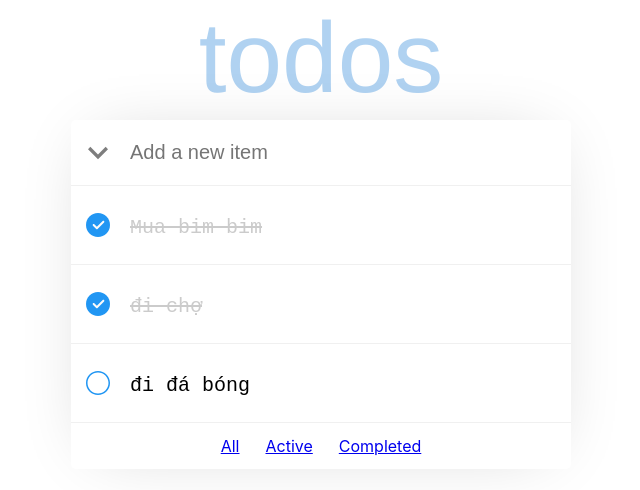
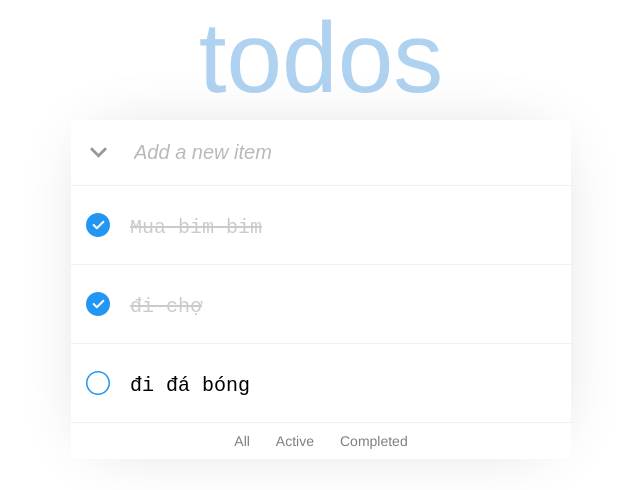
Before and after one commit to Thegioicuabao/todo-list-reactjs, a React (Create React App) app: page / in a window 1280 px wide. Shown: the top 490 px of the page, without its empty margins (319-959 px from the left). Built offline with nearby package versions, Linux system fonts and the light colour scheme.

Commit message:
Fix style

```diff
--- a/src/App.css
+++ b/src/App.css
@@ -25,11 +25,16 @@
   display: flex;
   padding: 10px;
 }
+::placeholder {
+  opacity: 0.5;
+  font-style:italic;
+}
+
 .todos .header .input img{
   margin: auto;
-  margin-left: 7px;
-  margin-right: 20px;
-  opacity: 0.5;
+  margin-left: 9px;
+  margin-right: 25px;
+  opacity: 0.4;
 }
 .todos .header .input input {
   font-weight: 300;
@@ -42,8 +47,6 @@
 }
 .foo {
   text-align: center;
-  display: block;
-
 }
 .filter {
   display: flex;
@@ -54,15 +57,17 @@
   padding: 10px;
 
 }
-.button{
+.filter li a {
   text-align: center;
   margin: 0 10px 0 10px;
   padding: 3px;
   border-radius: 8%;
   cursor: grabbing;
+  text-decoration: none;
+  color: inherit;
+  opacity: 0.5;
+}
 
-
+.filter li a:hover {
+  background-color: rgba(96, 99, 105, 0.322);
 }
-.button:hover {
-  background-color: rgba(169, 199, 255, 0.322);
-}
--- a/src/App.js
+++ b/src/App.js
@@ -89,9 +89,8 @@ class App extends React.Component {
         <h1>todos</h1>
         <div className="todos">
           <header className="header">
-
             <div className="input">
-              <img alt="" src={checkAll} width={20} height={20}/>
+              <img alt="" src={checkAll} width={17} height={17}/>
               <input
                 type="text"
                 placeholder="Add a new item"
@@ -114,9 +113,9 @@ class App extends React.Component {
           } */}
           <div className="foo">
             <ul className="filter">
-              <li className="button"><a href="/" onClick={this.All}>All</a></li>
-              <li className="button"><a href="/" onClick={this.Active}>Active</a></li>
-              <li className="button"><a href="/" onClick={this.Completed}>Completed</a></li>
+              <li><a href="#" onClick={this.All}>All</a></li>
+              <li><a href="#" onClick={this.Active}>Active</a></li>
+              <li><a href="#" onClick={this.Completed}>Completed</a></li>
             </ul>
           </div>
         </div>
--- a/src/index.css
+++ b/src/index.css
@@ -1,8 +1,6 @@
 body {
   margin: 0;
-  font-family: -apple-system, BlinkMacSystemFont, "Segoe UI", "Roboto", "Oxygen",
-    "Ubuntu", "Cantarell", "Fira Sans", "Droid Sans", "Helvetica Neue",
-    sans-serif;
+  font: 14px 'Helvetica Neue', Helvetica, Arial, sans-serif;
   -webkit-font-smoothing: antialiased;
   -moz-osx-font-smoothing: grayscale;
 
```
